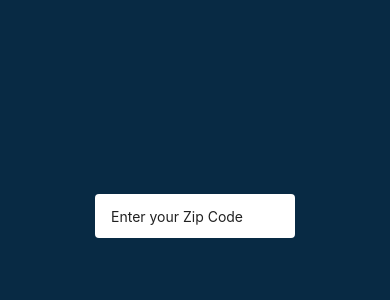
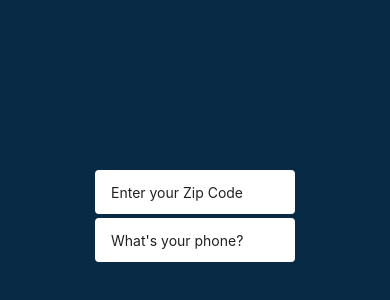
Before and after one commit to glauberbrack/react-native-input-mask, a React Native app: screen / in a window 390 px wide. Shown: the part 208-508 px from the top of the page. Built offline with nearby package versions, Linux system fonts and the light colour scheme.

Commit message:
using phone mask on component

```diff
--- a/App.tsx
+++ b/App.tsx
@@ -5,6 +5,7 @@ import Input from './src/components/Input';
 
 export default function App() {
   const [cep, setCep] = useState('');
+  const [phone, setPhone] = useState('');
 
 
   return (
@@ -16,6 +17,15 @@ export default function App() {
         placeholder="Enter your Zip Code"
         placeholderTextColor="#212121"
         inputMaskChange={(text: string) => setCep(text)}
+      />
+
+      <Input
+        mask="phone"
+        value={phone}
+        maxLength={14}
+        placeholder="What's your phone?"
+        placeholderTextColor="#212121"
+        inputMaskChange={(text: string) => setPhone(text)}
       />
       <StatusBar style="auto" />
     </View>
--- a/src/components/Input/index.tsx
+++ b/src/components/Input/index.tsx
@@ -1,7 +1,7 @@
 import React from 'react';
 import { StyleSheet, View, Text, TextInput } from 'react-native';
 
-import { maskCep } from '../../utils/masks';
+import { maskCep, maskPhone } from '../../utils/masks';
 
 interface InputProps {
     mask: 'cep' | 'phone' | 'currency',
@@ -11,8 +11,14 @@ interface InputProps {
 const Input: React.FC<InputProps> = ({ mask, inputMaskChange, ...rest }) => {
 
     function handleChange(text: string) {
-        const value = maskCep(text)
-        inputMaskChange(value)
+        if( mask === 'cep') {
+            const value = maskCep(text)
+            inputMaskChange(value)
+        }
+        else if (mask === 'phone') {
+            const value = maskPhone(text)
+            inputMaskChange(value)
+        }
     }
 
     return (
--- a/src/utils/masks.ts
+++ b/src/utils/masks.ts
@@ -11,4 +11,5 @@ function maskPhone (value: string) {
     return value
 }
 
+
 export { maskCep, maskPhone }
```
